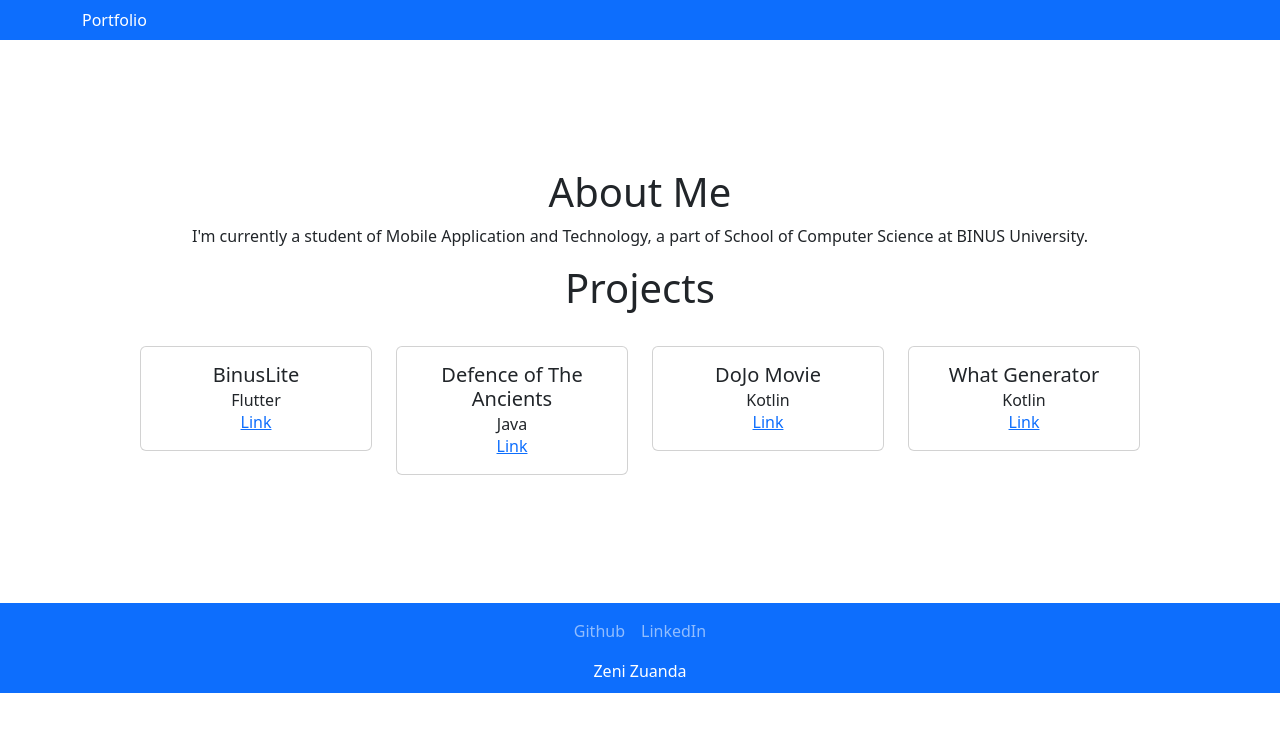
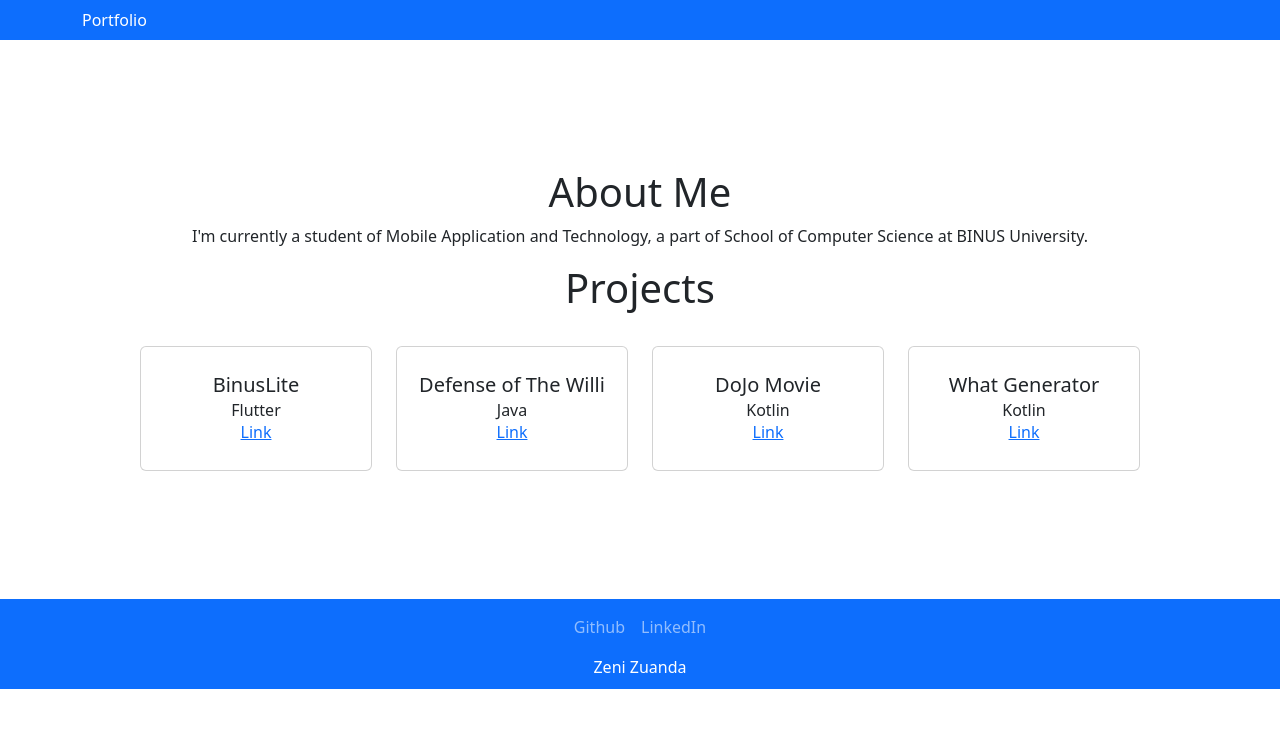
Before and after one commit to zzz276/zeni-zuanda, a React (Create React App) app in the folder my-portfolio/: page / in a window 1280 px wide. Shown: the top 732 px of the page. Built offline with nearby package versions, Linux system fonts and the light colour scheme.

Commit message:
Update Projects

```diff
--- a/my-portfolio/src/components/Cards.js
+++ b/my-portfolio/src/components/Cards.js
@@ -2,7 +2,7 @@ import Card from 'react-bootstrap/Card';
 
 function Cards({ project }) {
   return (
-    <Card>
+    <Card className='justify-content-center' style={{ height: '100%', padding: '10px 0px' }}>
       <Card.Body>
         <Card.Title >{ project.title }</Card.Title>
         <Card.Subtitle>{ project.language }</Card.Subtitle>
--- a/my-portfolio/src/contents/Projects.js
+++ b/my-portfolio/src/contents/Projects.js
@@ -5,7 +5,7 @@ import Project from '../models/Project';
 function Projects() {
   let projects = [
     new Project("BinusLite", "Flutter", "https://github.com/zzz276/BinusLite"),
-    new Project("Defence of The Ancients", "Java", "https://1drv.ms/u/c/e5956a9184ccc1cb/EVI0M6-r9ghHhv9akhaHWFIBOeV0bOzjqMj-m9la5DFg5w?e=IOrqsd"),
+    new Project("Defense of The Willi", "Java", "https://1drv.ms/u/c/e5956a9184ccc1cb/EVI0M6-r9ghHhv9akhaHWFIBOeV0bOzjqMj-m9la5DFg5w?e=IOrqsd"),
     new Project("DoJo Movie", "Kotlin", "https://1drv.ms/u/c/e5956a9184ccc1cb/EeU_7TlhEPtBh0fJXuBrkv4BAcnqqt0mfyTv3qUpgAjI1A?e=kAOTKT"),
     new Project("What Generator", "Kotlin", "https://1drv.ms/u/c/e5956a9184ccc1cb/EWq0pqMtdStKtflvrhYStXIBAgLzNoPHovF3G_f_O7CtKQ?e=Eu6G59"),
   ];
```
